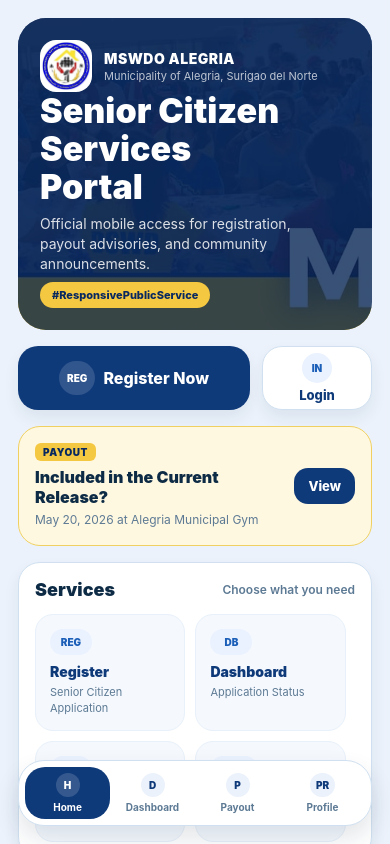
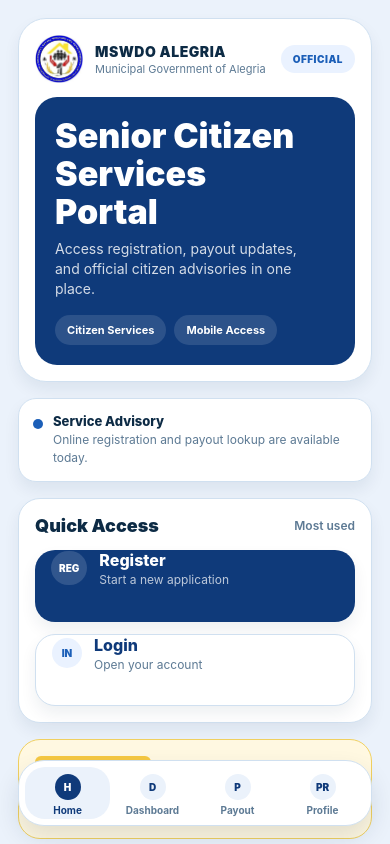
Before and after one commit to tomcaberio99-design/mswdoalegriaapp, a React Native app: screen / in a window 390 px wide. Built offline with nearby package versions, Linux system fonts and the light colour scheme.

Commit message:
Refine app toward MyNaga style

```diff
--- a/src/components/BottomTabBar.js
+++ b/src/components/BottomTabBar.js
@@ -48,22 +48,23 @@ const styles = StyleSheet.create({
     justifyContent: "center",
     minHeight: 52,
     borderRadius: 20,
-    gap: 4
+    gap: 4,
+    paddingTop: 4
   },
   activeTab: {
-    backgroundColor: theme.colors.navy
+    backgroundColor: theme.colors.surfaceAlt
   },
   badge: {
-    minWidth: 24,
-    height: 24,
-    borderRadius: 12,
+    minWidth: 26,
+    height: 26,
+    borderRadius: 13,
     backgroundColor: theme.colors.surfaceAlt,
     alignItems: "center",
     justifyContent: "center",
     paddingHorizontal: 6
   },
   activeBadge: {
-    backgroundColor: "rgba(255,255,255,0.16)"
+    backgroundColor: theme.colors.navy
   },
   badgeText: {
     color: theme.colors.navy,
@@ -79,6 +80,6 @@ const styles = StyleSheet.create({
     fontWeight: "700"
   },
   activeLabel: {
-    color: theme.colors.white
+    color: theme.colors.navy
   }
 });
--- a/src/components/BrandHero.js
+++ b/src/components/BrandHero.js
@@ -1,89 +1,107 @@
 import React from "react";
-import { Image, ImageBackground, StyleSheet, Text, View } from "react-native";
+import { Image, StyleSheet, Text, View } from "react-native";
 import { theme } from "../theme";
 
 export default function BrandHero({ title, subtitle, compact = false }) {
   return (
-    <ImageBackground
-      source={require("../../assets/mswdo-bg.jpg")}
-      style={[styles.background, compact && styles.compactBackground]}
-      imageStyle={styles.backgroundImage}
-    >
-      <View style={styles.overlay} />
-      <View style={styles.tintOverlay} />
-      <View style={styles.content}>
-        <View style={styles.topRow}>
+    <View style={[styles.card, compact && styles.compactCard]}>
+      <View style={styles.headerRow}>
+        <View style={styles.identityRow}>
           <Image source={require("../../assets/mswdo-logo.jpg")} style={styles.logo} />
           <View style={styles.brandCopy}>
             <Text style={styles.brandName}>MSWDO ALEGRIA</Text>
-            <Text style={styles.brandSub}>Municipality of Alegria, Surigao del Norte</Text>
+            <Text style={styles.brandSub}>Municipal Government of Alegria</Text>
           </View>
         </View>
+        <View style={styles.headerPill}>
+          <Text style={styles.headerPillText}>OFFICIAL</Text>
+        </View>
+      </View>
 
+      <View style={[styles.contentPanel, compact && styles.compactPanel]}>
         <View style={styles.textBlock}>
           <Text style={[styles.title, compact && styles.compactTitle]}>{title}</Text>
           <Text style={styles.subtitle}>{subtitle}</Text>
-          <View style={styles.tag}>
-            <Text style={styles.tagText}>#ResponsivePublicService</Text>
+        </View>
+
+        <View style={styles.metaRow}>
+          <View style={styles.metaPill}>
+            <Text style={styles.metaPillText}>Citizen Services</Text>
+          </View>
+          <View style={styles.metaPill}>
+            <Text style={styles.metaPillText}>Mobile Access</Text>
           </View>
         </View>
       </View>
-    </ImageBackground>
+    </View>
   );
 }
 
 const styles = StyleSheet.create({
-  background: {
-    minHeight: 256,
+  card: {
+    backgroundColor: theme.colors.white,
     borderRadius: theme.radius.xl,
-    overflow: "hidden",
-    marginBottom: 16
+    padding: 16,
+    marginBottom: 16,
+    borderWidth: 1,
+    borderColor: theme.colors.border,
+    ...theme.shadow
   },
-  compactBackground: {
-    minHeight: 200
+  compactCard: {
+    padding: 14
   },
-  backgroundImage: {
-    resizeMode: "cover"
-  },
-  overlay: {
-    ...StyleSheet.absoluteFillObject,
-    backgroundColor: "rgba(8, 30, 65, 0.72)"
-  },
-  tintOverlay: {
-    ...StyleSheet.absoluteFillObject,
-    backgroundColor: "rgba(15, 58, 122, 0.30)"
-  },
-  content: {
-    flex: 1,
-    justifyContent: "space-between",
-    padding: 22
-  },
-  topRow: {
+  headerRow: {
     flexDirection: "row",
     alignItems: "center",
+    justifyContent: "space-between",
+    marginBottom: 14
+  },
+  identityRow: {
+    flexDirection: "row",
+    alignItems: "center",
+    flex: 1,
     gap: 12
   },
   logo: {
-    width: 52,
-    height: 52,
-    borderRadius: 16,
-    backgroundColor: theme.colors.white,
-    borderWidth: 2,
-    borderColor: "rgba(255,255,255,0.3)"
+    width: 48,
+    height: 48,
+    borderRadius: 14
   },
   brandCopy: {
     flex: 1
   },
   brandName: {
-    color: theme.colors.white,
+    color: theme.colors.text,
     fontSize: 14,
     fontWeight: "900",
     letterSpacing: 0.5
   },
   brandSub: {
-    color: "rgba(255,255,255,0.72)",
+    color: theme.colors.muted,
     fontSize: 11,
     marginTop: 2
+  },
+  headerPill: {
+    height: 28,
+    borderRadius: 14,
+    backgroundColor: theme.colors.blueSoft,
+    paddingHorizontal: 12,
+    alignItems: "center",
+    justifyContent: "center"
+  },
+  headerPillText: {
+    color: theme.colors.blue,
+    fontSize: 10,
+    fontWeight: "900",
+    letterSpacing: 0.5
+  },
+  contentPanel: {
+    borderRadius: 22,
+    padding: 20,
+    backgroundColor: theme.colors.navy
+  },
+  compactPanel: {
+    padding: 18
   },
   textBlock: {
     gap: 8
@@ -100,21 +118,28 @@ const styles = StyleSheet.create({
     lineHeight: 30
   },
   subtitle: {
-    color: "rgba(255,255,255,0.85)",
+    color: "rgba(255,255,255,0.82)",
     fontSize: 14,
     lineHeight: 20,
     maxWidth: 270
   },
-  tag: {
-    alignSelf: "flex-start",
+  metaRow: {
+    flexDirection: "row",
+    gap: 8,
+    marginTop: 16,
+    flexWrap: "wrap"
+  },
+  metaPill: {
+    height: 30,
+    borderRadius: 15,
     paddingHorizontal: 12,
-    paddingVertical: 6,
-    borderRadius: 999,
-    backgroundColor: theme.colors.gold
+    backgroundColor: "rgba(255,255,255,0.12)",
+    alignItems: "center",
+    justifyContent: "center"
   },
-  tagText: {
-    color: theme.colors.navyDeep,
-    fontWeight: "800",
+  metaPillText: {
+    color: theme.colors.white,
+    fontWeight: "700",
     fontSize: 11
   }
 });
--- a/src/screens/DashboardScreen.js
+++ b/src/screens/DashboardScreen.js
@@ -10,20 +10,25 @@ export default function DashboardScreen({ user, payoutStatus, onNavigate }) {
       <View style={styles.banner}>
         <View style={styles.bannerTop}>
           <View>
-            <Text style={styles.bannerKicker}>Dashboard</Text>
-            <Text style={styles.bannerTitle}>Good day,{"\n"}{user.profile.firstName}!</Text>
+            <Text style={styles.bannerKicker}>ACCOUNT OVERVIEW</Text>
+            <Text style={styles.bannerTitle}>{user.profile.firstName}, welcome back.</Text>
           </View>
           <View style={styles.noticeButton}>
-            <Text style={styles.noticeButtonText}>NEW</Text>
+            <Text style={styles.noticeButtonText}>LIVE</Text>
           </View>
         </View>
         <Text style={styles.bannerCopy}>
-          Here is your application status together with the latest service updates.
+          Review your application details, payout schedule, and the latest public updates.
         </Text>
       </View>
 
       <View style={styles.card}>
+        <View style={styles.cardHeader}>
           <Text style={styles.cardTitle}>Application Status</Text>
+          <Text style={styles.cardMeta}>Updated today</Text>
+        </View>
+
+        <View style={styles.statusPanel}>
           <View style={styles.statusRow}>
             <View style={styles.statusBadge}>
               <Text style={styles.statusBadgeText}>PENDING REVIEW</Text>
@@ -32,6 +37,18 @@ export default function DashboardScreen({ user, payoutStatus, onNavigate }) {
           <Text style={styles.copy}>
             Your application is currently being reviewed by the MSWDO staff.
           </Text>
+        </View>
+
+        <View style={styles.statsGrid}>
+          <View style={styles.statCard}>
+            <Text style={styles.statLabel}>Reference ID</Text>
+            <Text style={styles.statValue}>{user.profile.referenceId}</Text>
+          </View>
+          <View style={styles.statCard}>
+            <Text style={styles.statLabel}>Barangay</Text>
+            <Text style={styles.statValue}>{user.profile.barangay}</Text>
+          </View>
+        </View>
       </View>
 
       <View style={styles.card}>
@@ -52,8 +69,18 @@ export default function DashboardScreen({ user, payoutStatus, onNavigate }) {
       >
         <View style={styles.payoutCardRow}>
           <View style={styles.payoutCardLeft}>
-            <View style={[styles.payoutBadge, payoutStatus.included ? styles.payoutBadgeSuccess : styles.payoutBadgePending]}>
-              <Text style={[styles.payoutBadgeText, payoutStatus.included ? styles.payoutBadgeTextSuccess : styles.payoutBadgeTextPending]}>
+            <View
+              style={[
+                styles.payoutBadge,
+                payoutStatus.included ? styles.payoutBadgeSuccess : styles.payoutBadgePending
+              ]}
+            >
+              <Text
+                style={[
+                  styles.payoutBadgeText,
+                  payoutStatus.included ? styles.payoutBadgeTextSuccess : styles.payoutBadgeTextPending
+                ]}
+              >
                 PAYOUT
               </Text>
             </View>
@@ -117,7 +144,8 @@ const styles = StyleSheet.create({
     color: theme.colors.white,
     fontSize: 26,
     lineHeight: 32,
-    fontWeight: "900"
+    fontWeight: "900",
+    maxWidth: 220
   },
   noticeButton: {
     minWidth: 44,
@@ -156,8 +184,18 @@ const styles = StyleSheet.create({
   cardTitle: {
     color: theme.colors.text,
     fontSize: 17,
-    fontWeight: "900",
-    marginBottom: 12
+    fontWeight: "900"
+  },
+  cardMeta: {
+    color: theme.colors.muted,
+    fontSize: 12,
+    fontWeight: "600"
+  },
+  statusPanel: {
+    borderRadius: 18,
+    padding: 14,
+    backgroundColor: theme.colors.surface,
+    marginBottom: 14
   },
   viewLink: {
     color: theme.colors.blue,
@@ -185,6 +223,29 @@ const styles = StyleSheet.create({
   copy: {
     color: theme.colors.muted,
     lineHeight: 20,
+    fontSize: 13
+  },
+  statsGrid: {
+    flexDirection: "row",
+    gap: 10
+  },
+  statCard: {
+    flex: 1,
+    borderRadius: 16,
+    backgroundColor: theme.colors.surfaceAlt,
+    padding: 12,
+    borderWidth: 1,
+    borderColor: theme.colors.borderLight
+  },
+  statLabel: {
+    color: theme.colors.muted,
+    fontWeight: "600",
+    fontSize: 11,
+    marginBottom: 6
+  },
+  statValue: {
+    color: theme.colors.navy,
+    fontWeight: "800",
     fontSize: 13
   },
   summaryRow: {
--- a/src/screens/HomeScreen.js
+++ b/src/screens/HomeScreen.js
@@ -17,30 +17,54 @@ export default function HomeScreen({ onNavigate }) {
     <ScreenContainer activeScreen="home" onNavigate={onNavigate} showTabs>
       <BrandHero
         title="Senior Citizen Services Portal"
-        subtitle="Official mobile access for registration, payout advisories, and community announcements."
+        subtitle="Access registration, payout updates, and official citizen advisories in one place."
       />
+
+      <View style={styles.noticeStrip}>
+        <View style={styles.noticeStripDot} />
+        <View style={styles.noticeStripBody}>
+          <Text style={styles.noticeStripTitle}>Service Advisory</Text>
+          <Text style={styles.noticeStripText}>
+            Online registration and payout lookup are available today.
+          </Text>
+        </View>
+      </View>
+
+      <View style={styles.quickCard}>
+        <View style={styles.quickCardHeader}>
+          <Text style={styles.quickCardTitle}>Quick Access</Text>
+          <Text style={styles.quickCardMeta}>Most used</Text>
+        </View>
 
         <View style={styles.actionRow}>
           <Pressable style={styles.primaryAction} onPress={() => onNavigate("register")}>
             <View style={styles.actionBadgePrimary}>
               <Text style={styles.actionBadgePrimaryText}>REG</Text>
             </View>
-          <Text style={styles.primaryActionText}>Register Now</Text>
+            <View style={styles.actionTextBlock}>
+              <Text style={styles.primaryActionText}>Register</Text>
+              <Text style={styles.primaryActionMeta}>Start a new application</Text>
+            </View>
           </Pressable>
+
           <Pressable style={styles.secondaryAction} onPress={() => onNavigate("login")}>
             <View style={styles.actionBadgeSecondary}>
               <Text style={styles.actionBadgeSecondaryText}>IN</Text>
             </View>
+            <View style={styles.actionTextBlock}>
               <Text style={styles.secondaryActionText}>Login</Text>
+              <Text style={styles.secondaryActionMeta}>Open your account</Text>
+            </View>
           </Pressable>
+        </View>
       </View>
 
       <View style={styles.payoutAlert}>
         <View style={styles.payoutAlertLeft}>
           <View style={styles.payoutBadge}>
-            <Text style={styles.payoutBadgeText}>PAYOUT</Text>
+            <Text style={styles.payoutBadgeText}>CURRENT PAYOUT</Text>
           </View>
-          <Text style={styles.payoutAlertTitle}>Included in the Current Release?</Text>
+          <Text style={styles.payoutAlertTitle}>Check your payout schedule</Text>
           <Text style={styles.payoutAlertBody}>
             {payoutBulletin.releaseDate} at {payoutBulletin.venue}
           </Text>
@@ -52,8 +76,8 @@ export default function HomeScreen({ onNavigate }) {
 
       <View style={styles.card}>
         <View style={styles.sectionHeader}>
-          <Text style={styles.sectionTitle}>Services</Text>
-          <Text style={styles.sectionMeta}>Choose what you need</Text>
+          <Text style={styles.sectionTitle}>City Services</Text>
+          <Text style={styles.sectionMeta}>Digital shortcuts</Text>
         </View>
         <View style={styles.serviceGrid}>
           {services.map((service) => (
@@ -69,7 +93,10 @@ export default function HomeScreen({ onNavigate }) {
               <View style={styles.serviceBadge}>
                 <Text style={styles.serviceBadgeText}>{serviceBadges[service.title] || "APP"}</Text>
               </View>
+              <View style={styles.serviceRow}>
                 <Text style={styles.serviceTitle}>{service.title}</Text>
+                <Text style={styles.serviceArrow}>Open</Text>
+              </View>
               <Text style={styles.serviceSubtitle}>{service.subtitle}</Text>
             </Pressable>
           ))}
@@ -97,20 +124,75 @@ export default function HomeScreen({ onNavigate }) {
 }
 
 const styles = StyleSheet.create({
+  noticeStrip: {
+    flexDirection: "row",
+    gap: 10,
+    padding: 14,
+    borderRadius: 18,
+    backgroundColor: theme.colors.white,
+    borderWidth: 1,
+    borderColor: theme.colors.border,
+    marginBottom: 16,
+    ...theme.shadow
+  },
+  noticeStripDot: {
+    width: 10,
+    height: 10,
+    borderRadius: 5,
+    backgroundColor: theme.colors.blue,
+    marginTop: 6
+  },
+  noticeStripBody: {
+    flex: 1,
+    gap: 2
+  },
+  noticeStripTitle: {
+    color: theme.colors.text,
+    fontSize: 13,
+    fontWeight: "800"
+  },
+  noticeStripText: {
+    color: theme.colors.muted,
+    fontSize: 12,
+    lineHeight: 18
+  },
+  quickCard: {
+    backgroundColor: theme.colors.white,
+    borderRadius: theme.radius.lg,
+    borderWidth: 1,
+    borderColor: theme.colors.border,
+    padding: 16,
+    marginBottom: 16,
+    ...theme.shadow
+  },
+  quickCardHeader: {
+    flexDirection: "row",
+    justifyContent: "space-between",
+    alignItems: "center",
+    marginBottom: 14
+  },
+  quickCardTitle: {
+    color: theme.colors.text,
+    fontSize: 18,
+    fontWeight: "900"
+  },
+  quickCardMeta: {
+    color: theme.colors.muted,
+    fontSize: 12,
+    fontWeight: "600"
+  },
   actionRow: {
-    flexDirection: "row",
-    gap: 12,
-    marginBottom: 16
+    gap: 12
   },
   primaryAction: {
-    flex: 1,
-    minHeight: 64,
+    minHeight: 72,
     borderRadius: 20,
-    alignItems: "center",
+    alignItems: "flex-start",
     justifyContent: "center",
     backgroundColor: theme.colors.navy,
     flexDirection: "row",
-    gap: 8,
+    gap: 12,
+    paddingHorizontal: 16,
     ...theme.shadow
   },
   actionBadgePrimary: {
@@ -120,7 +202,8 @@ const styles = StyleSheet.create({
     backgroundColor: "rgba(255,255,255,0.14)",
     alignItems: "center",
     justifyContent: "center",
-    paddingHorizontal: 8
+    paddingHorizontal: 8,
+    marginTop: 1
   },
   actionBadgePrimaryText: {
     color: theme.colors.white,
@@ -133,15 +216,16 @@ const styles = StyleSheet.create({
     fontSize: 16
   },
   secondaryAction: {
-    width: 110,
-    minHeight: 64,
+    minHeight: 72,
     borderRadius: 20,
-    alignItems: "center",
+    alignItems: "flex-start",
     justifyContent: "center",
     backgroundColor: theme.colors.white,
     borderWidth: 1.5,
     borderColor: theme.colors.border,
-    gap: 4,
+    flexDirection: "row",
+    gap: 12,
+    paddingHorizontal: 16,
     ...theme.shadow
   },
   actionBadgeSecondary: {
@@ -151,17 +235,30 @@ const styles = StyleSheet.create({
     backgroundColor: theme.colors.blueSoft,
     alignItems: "center",
     justifyContent: "center",
-    paddingHorizontal: 6
+    paddingHorizontal: 6,
+    marginTop: 3
   },
   actionBadgeSecondaryText: {
     color: theme.colors.blue,
     fontSize: 10,
     fontWeight: "900"
   },
+  actionTextBlock: {
+    gap: 2,
+    flex: 1
+  },
+  primaryActionMeta: {
+    color: "rgba(255,255,255,0.72)",
+    fontSize: 12
+  },
   secondaryActionText: {
     color: theme.colors.navy,
     fontWeight: "800",
-    fontSize: 13
+    fontSize: 16
+  },
+  secondaryActionMeta: {
+    color: theme.colors.muted,
+    fontSize: 12
   },
   payoutAlert: {
     backgroundColor: theme.colors.goldSoft,
@@ -269,10 +366,20 @@ const styles = StyleSheet.create({
     fontSize: 10,
     fontWeight: "900"
   },
+  serviceRow: {
+    flexDirection: "row",
+    justifyContent: "space-between",
+    alignItems: "center"
+  },
   serviceTitle: {
     color: theme.colors.navy,
     fontWeight: "900",
     fontSize: 14
+  },
+  serviceArrow: {
+    color: theme.colors.blue,
+    fontSize: 11,
+    fontWeight: "800"
   },
   serviceSubtitle: {
     color: theme.colors.muted,
```
Lines whose indentation alone changed are shown as unchanged.
